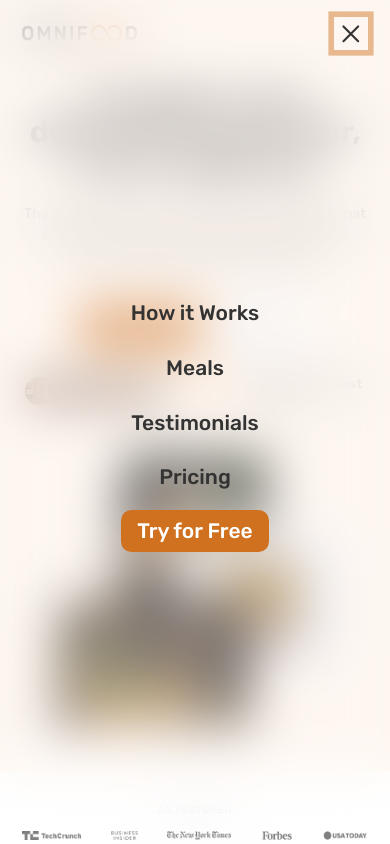
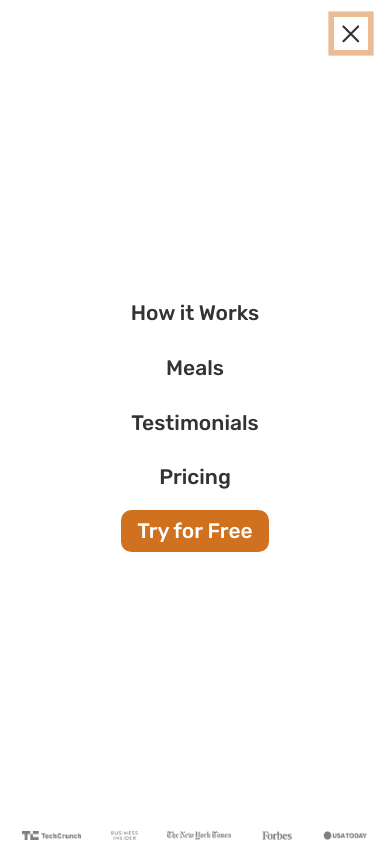
Before and after one commit to akki251/Omnifood-Project-FrontEnd-Major, a plain HTML site: page index.html in a window 390 px wide. Both pictures are taken after a click on the button 350 px from the left and 33 px from the top of the page. Shown: the top 844 px of the page. Drawn offline with nearby package versions, Linux system fonts and the light colour scheme.

Commit message:
navBar effects added

```diff
--- a/queries.css
+++ b/queries.css
@@ -117,7 +117,7 @@
   }
 
   .main-nav {
-    background-color: rgba(255, 255, 255, 0.37);
+    background-color: rgb(255, 255, 255);
     position: absolute;
     height: 100vh;
     width: 100%;
@@ -139,6 +139,7 @@
   }
 
   .nav-open .main-nav {
+    background-color: rgb(255, 255, 255);
     opacity: 1;
     pointer-events: auto;
     visibility: visible;
```
